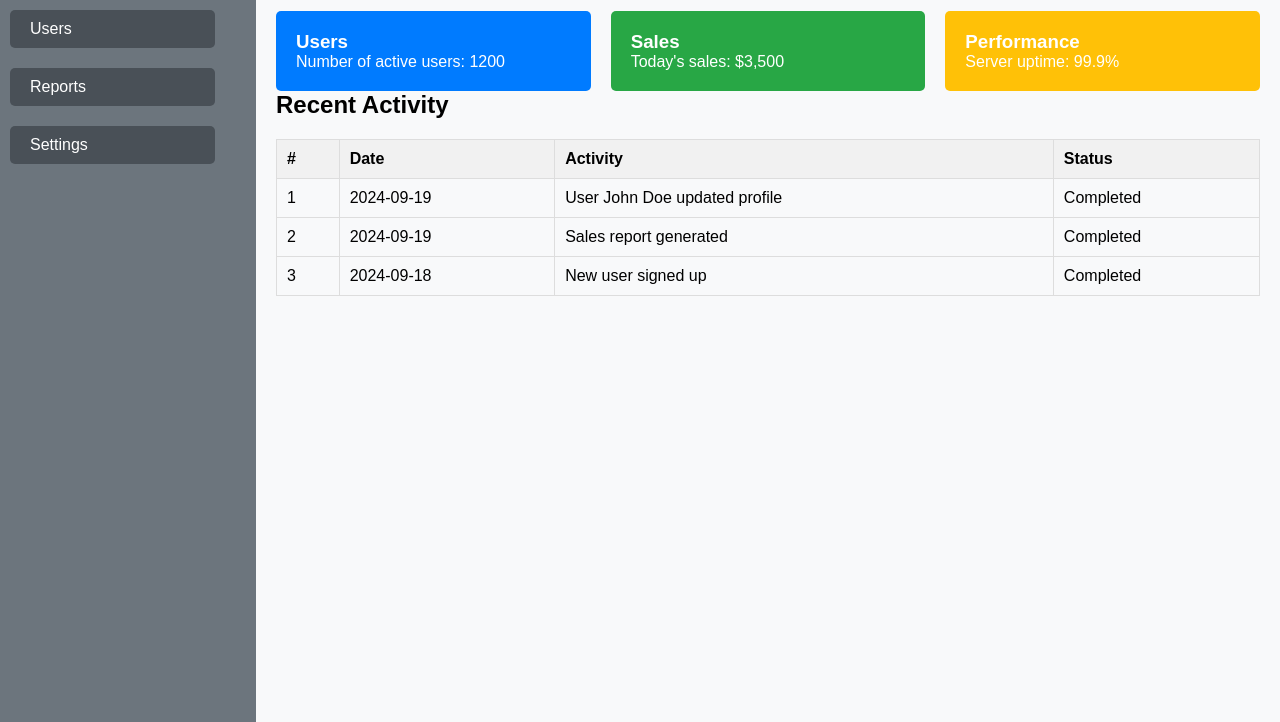
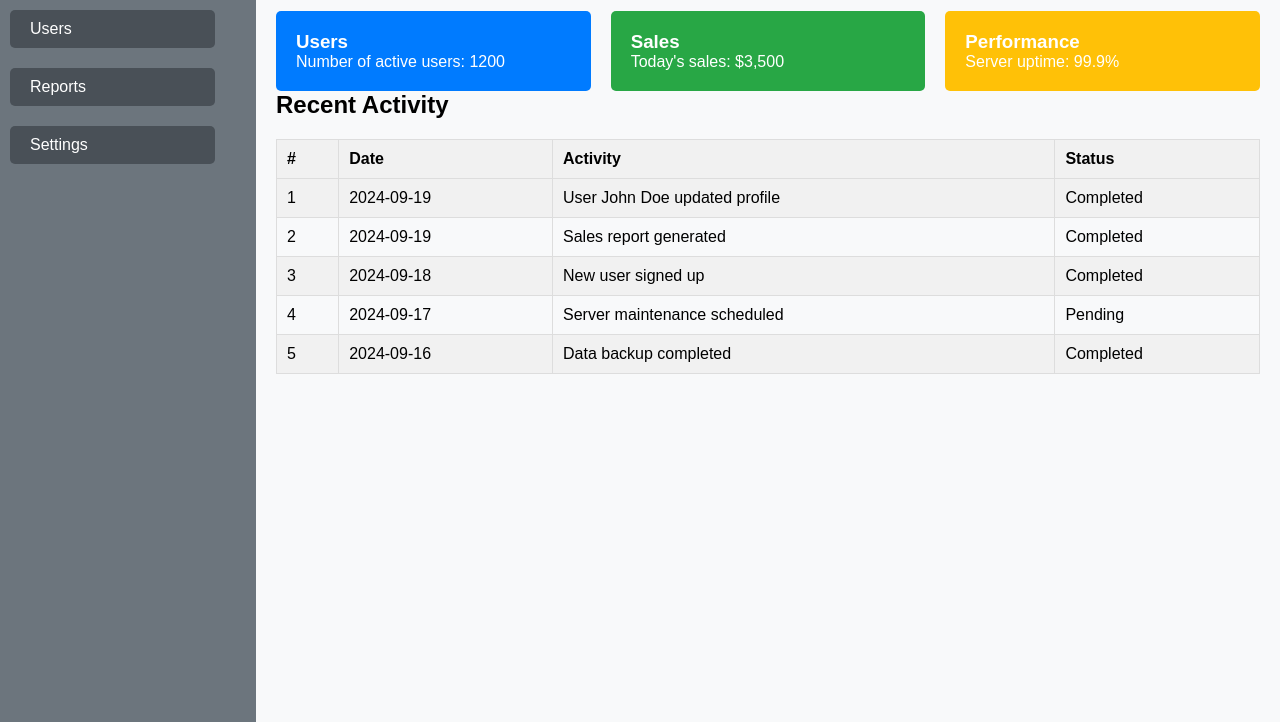
Before and after one commit to HenriqueMts/Simple-Page-Project, a plain HTML site: page index.html in a window 1280 px wide. Shown: the part 78-800 px from the top of the page. Drawn offline with nearby package versions, Linux system fonts and the light colour scheme.

Commit message:
adicionando bootstrap

```diff
--- a/index.html
+++ b/index.html
@@ -36,7 +36,7 @@
         </div>
 
         <h2>Recent Activity</h2>
-        <table>
+        <table class="table table-striped table-bordered">
           <thead>
             <tr>
               <th>#</th>
@@ -64,9 +64,22 @@
               <td>New user signed up</td>
               <td>Completed</td>
             </tr>
+            <tr>
+              <td>4</td>
+              <td>2024-09-17</td>
+              <td>Server maintenance scheduled</td>
+              <td>Pending</td>
+            </tr>
+            <tr>
+              <td>5</td>
+              <td>2024-09-16</td>
+              <td>Data backup completed</td>
+              <td>Completed</td>
+            </tr>
           </tbody>
         </table>
       </div>
     </div>
+    <script src="https://cdn.jsdelivr.net/npm/bootstrap@5.3.0/dist/js/bootstrap.bundle.min.js"></script>
   </body>
 </html>
--- a/style.css
+++ b/style.css
@@ -80,6 +80,9 @@ table {
   border-collapse: collapse;
   margin-top: 20px;
 }
+tbody tr:nth-child(odd) {
+  background-color: #f1f1f1;
+}
 
 table,
 th,
```
